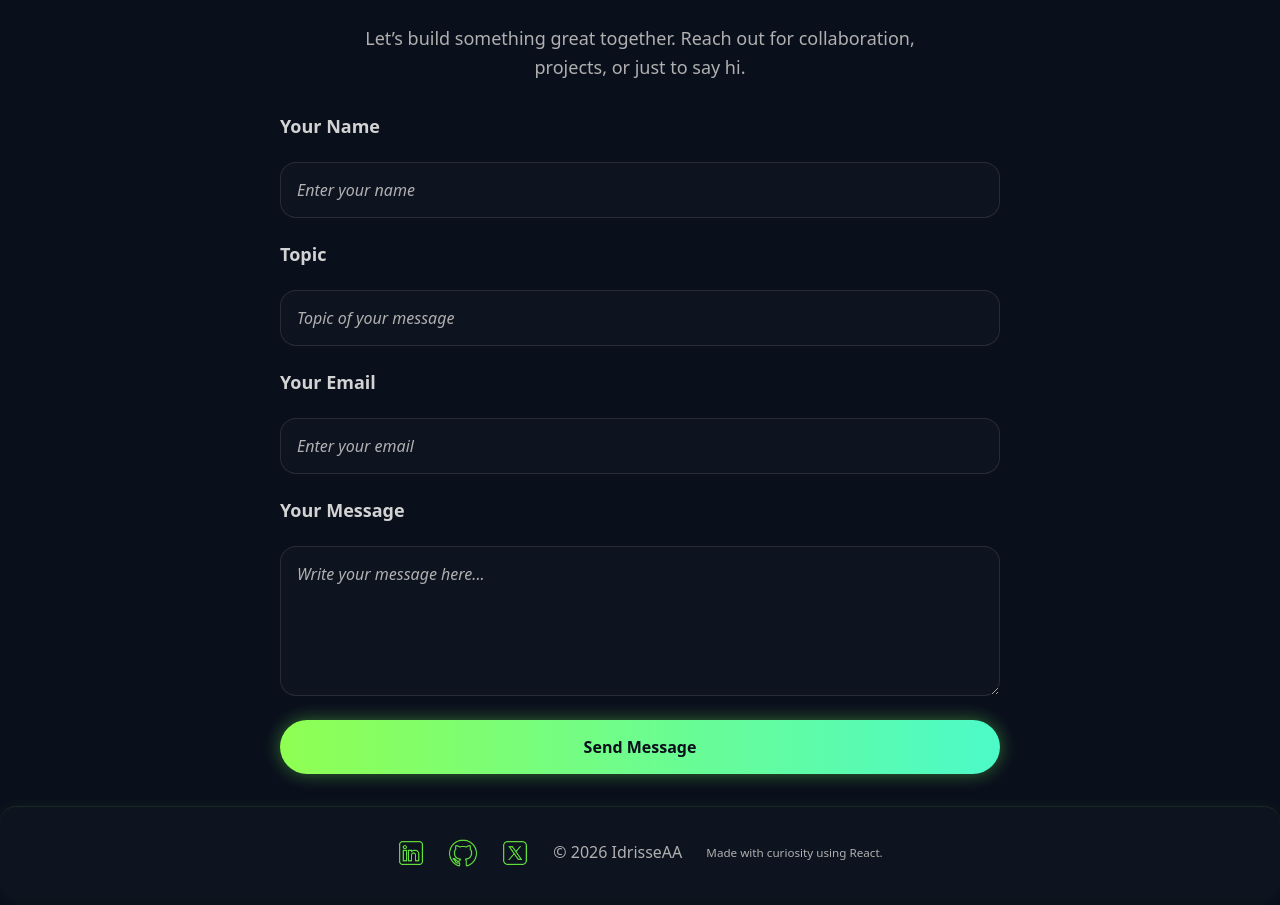
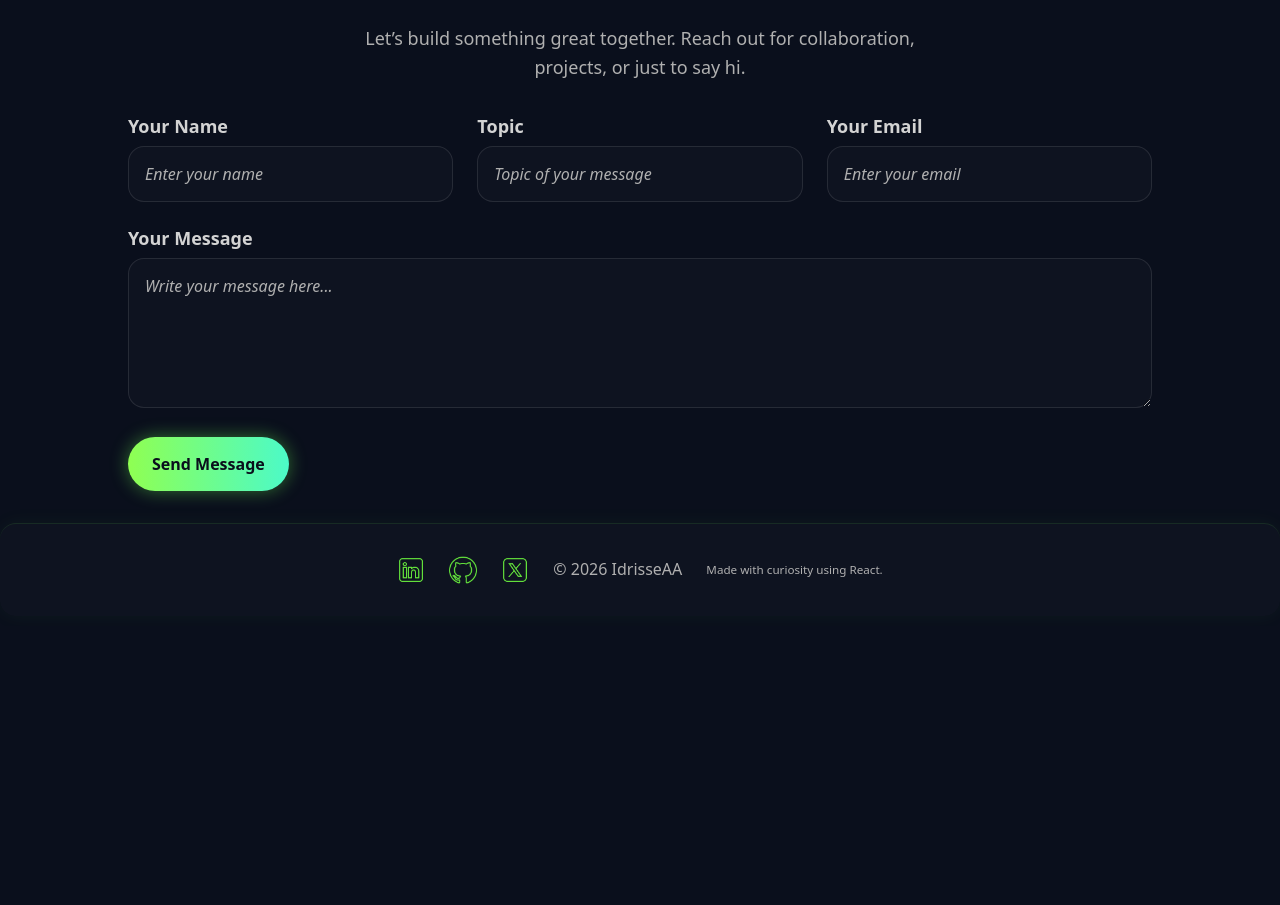
Before and after one commit to IdrisseAA/idrisseaa.github.io, a React (Vite) app: page / in a window 1280 px wide. Shown: the part 5053-5958 px from the top of the page. After the commit the page ends 5679 px from the top, so only its background shows below. Built offline with nearby package versions, Linux system fonts and the light colour scheme.

Commit message:
Contact: responsive form grid (1/2/3 columns), message spans full width, increased max-width

```diff
--- a/src/components/sections/Contact/Contact.css
+++ b/src/components/sections/Contact/Contact.css
@@ -221,8 +221,50 @@
 /* Form container: center and constrain width */
 .contact-form-container {
     width: 100%;
-    max-width: 720px;
+    max-width: 1100px; /* allow more horizontal space */
     margin: 0 auto;
+}
+
+/* Responsive grid for form fields: 1 / 2 / 3 columns */
+.contact-form-container form {
+    display: grid;
+    grid-template-columns: 1fr;
+    gap: var(--space-md);
+}
+
+.form-field label {
+    display: block;
+    margin-bottom: 8px;
+}
+
+.form-field input,
+.form-field textarea {
+    width: 100%;
+    box-sizing: border-box;
+}
+
+@media (min-width: 768px) {
+    .contact-form-container form {
+        grid-template-columns: repeat(2, 1fr);
+    }
+
+    /* message and submit span both columns on medium screens */
+    .form-field--message,
+    .form-field--submit {
+        grid-column: 1 / -1;
+    }
+}
+
+@media (min-width: 1200px) {
+    .contact-form-container form {
+        grid-template-columns: repeat(3, 1fr);
+    }
+
+    /* on large screens: name | subject | email ; message and submit span all columns */
+    .form-field--message,
+    .form-field--submit {
+        grid-column: 1 / -1;
+    }
 }
 
 /* Fade-in animation */
--- a/src/components/sections/Contact/Contact.jsx
+++ b/src/components/sections/Contact/Contact.jsx
@@ -31,15 +31,22 @@ const Contact = () => {
             <div className="contact-section">
                 <div className="contact-right contact-form-container">
                     <form onSubmit={handleSubmit}>
+                        <div className="form-field">
                             <label htmlFor="name">Your Name</label>
                             <input type="text" id="name" name="name" placeholder="Enter your name" required/>
+                        </div>
 
+                        <div className="form-field">
                             <label htmlFor="subject">Topic</label>
                             <input type="text" id="subject" name="subject" placeholder="Topic of your message" />
+                        </div>
 
+                        <div className="form-field">
                             <label htmlFor="email">Your Email</label>
                             <input type="email" id="email" name="email" placeholder="Enter your email" required/>
+                        </div>
 
+                        <div className="form-field form-field--message">
                             <label htmlFor="message">Your Message</label>
                             <textarea
                                 id="message"
@@ -48,10 +55,13 @@ const Contact = () => {
                                 placeholder="Write your message here..."
                                 required
                             ></textarea>
+                        </div>
 
+                        <div className="form-field form-field--submit">
                             <Button variant="primary" size="medium" type="submit">
                                 Send Message
                             </Button>
+                        </div>
                     </form>
                 </div>
             </div>
```
Lines whose indentation alone changed are shown as unchanged.
